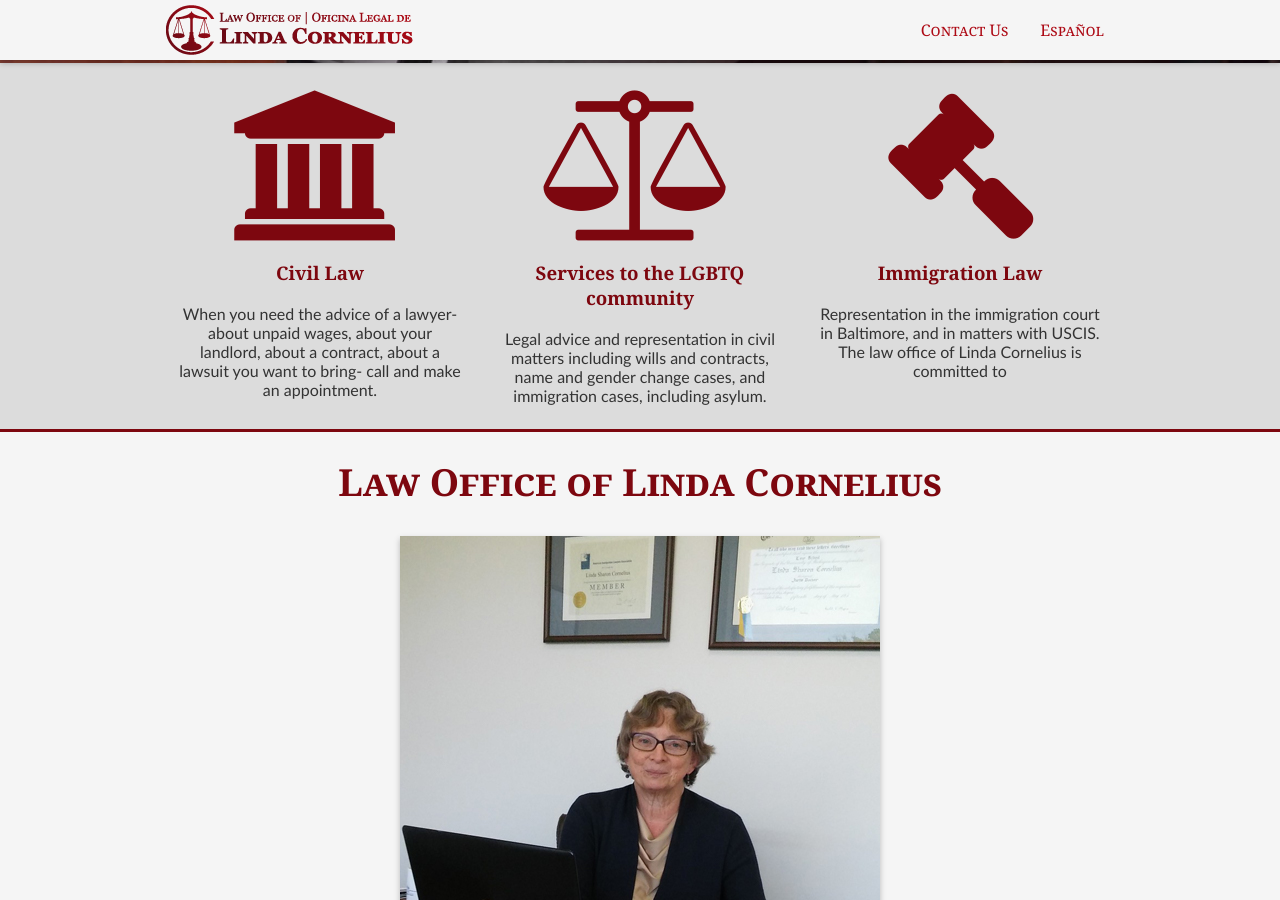
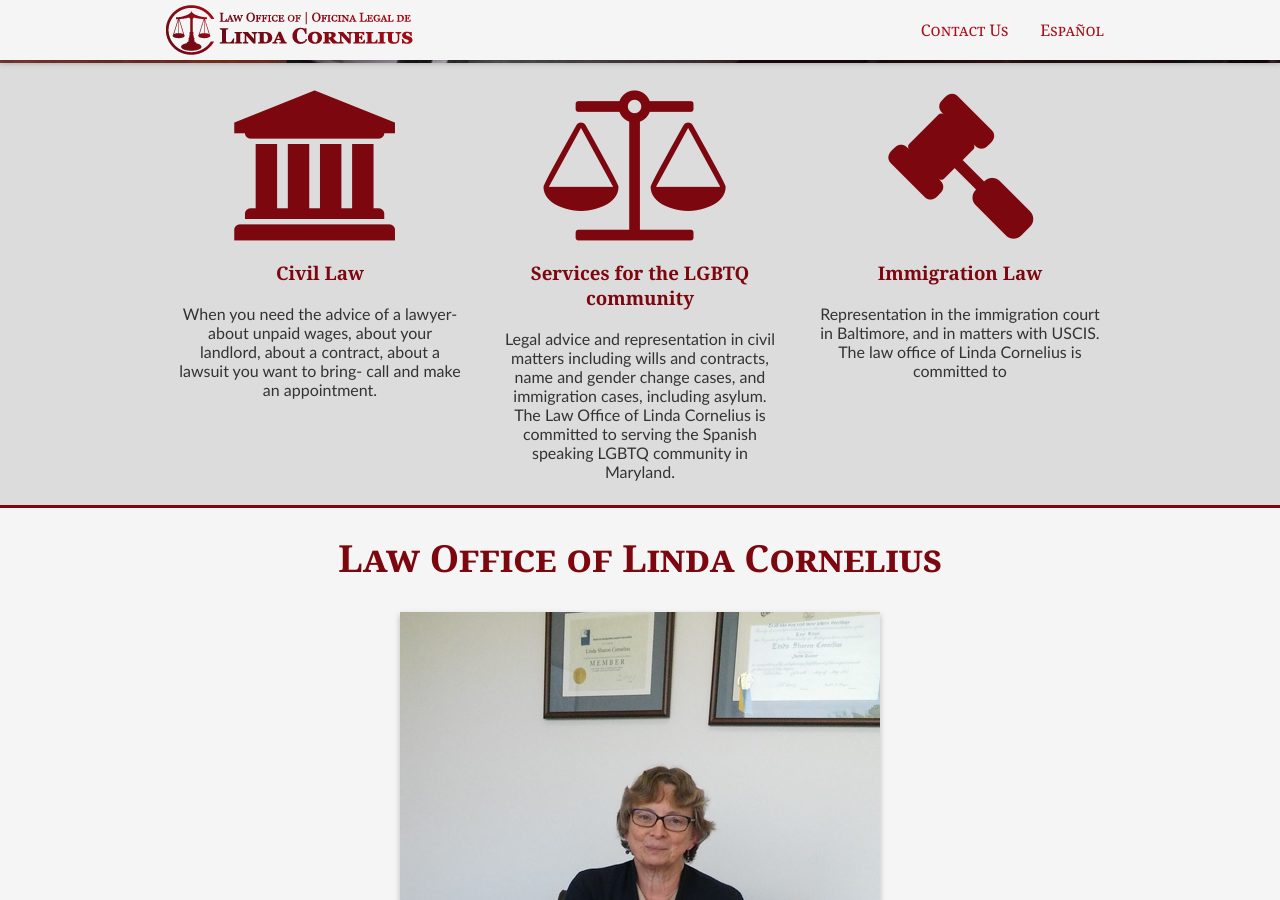
Before and after one commit to edamtoft/cornelius.legal.site, a Jekyll site: the page built from index.markdown, in a window 1280 px wide and 900 px high, scrolled down 704 px. Built offline with Jekyll 4.4.1, drawn with Linux system fonts in a browser that asks for light colours; nearby versions of some CDN libraries; some of the changed text lies outside the part shown.

Commit message:
Updated '/_practice/general.markdown' via CloudCannon

```diff
--- a/_practice/general.markdown
+++ b/_practice/general.markdown
@@ -1,13 +1,13 @@
 ---
-title: Services to the LGBTQ community
-identifier: LGBTQ
+title: Services for the LGBTQ community
+identifier: community
 layout: page
-description_text: Legal advice and representation in civil matters including wills
-  and contracts, name and gender change cases,  and immigration cases, including asylum.
+description_text: 'Legal advice and representation in civil matters including wills and contracts, name and gender change cases,  and immigration cases, including asylum. The Law Office of Linda Cornelius is committed to serving the Spanish speaking LGBTQ community in Maryland.'
 language: english
 icon: balance-scale
-banner_image: "/assets/books.jpg"
+banner_image: /assets/books.jpg
 sitemap: true
 ---
 
+
 Legal advice and representation in civil law matters including wills and contracts, name and gender changes, and immigration cases, including asylum. The Law Office of Linda Cornelius offers to you and your loved ones representation and advice in civil law matters, in Spanish and English, based in experience and commitment.
```
